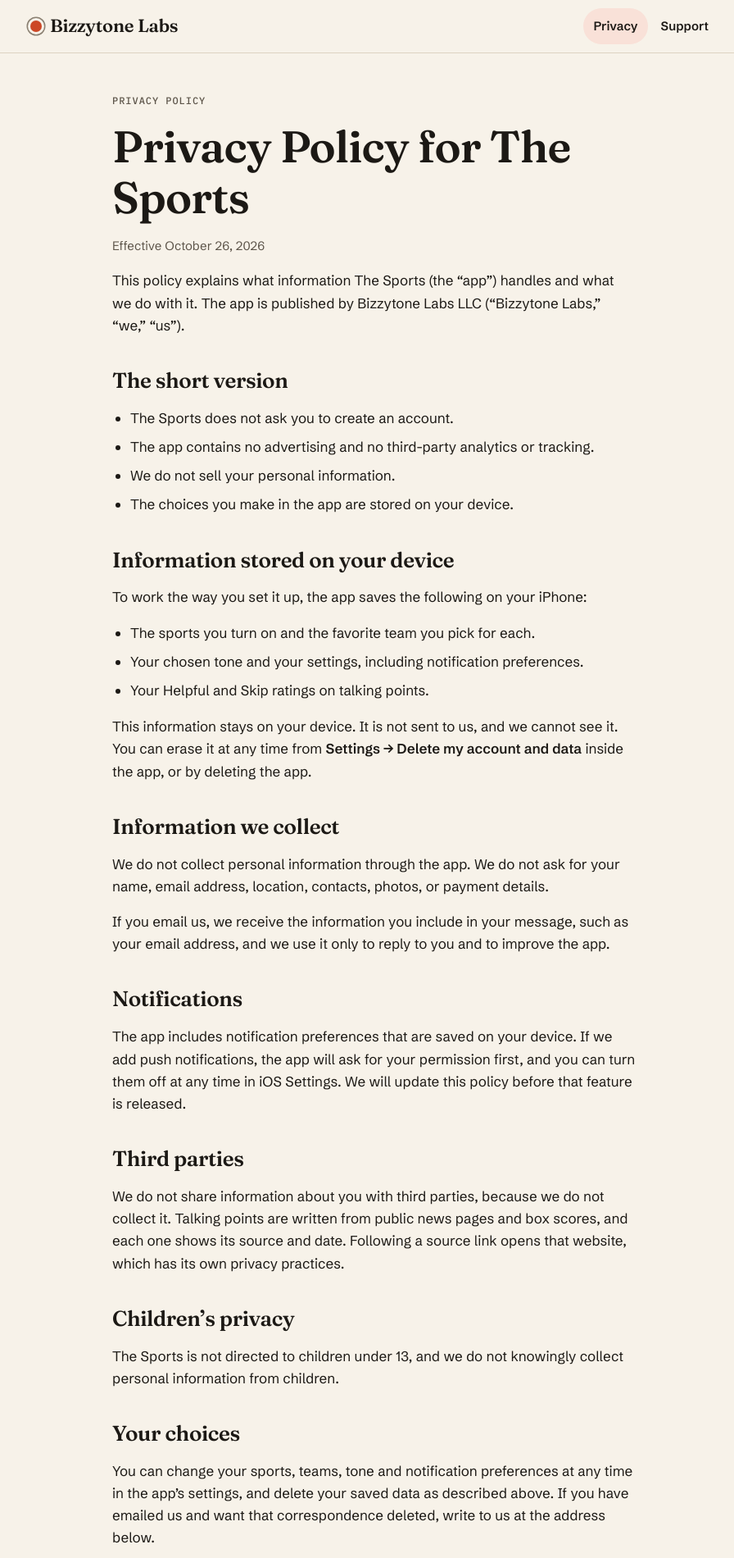
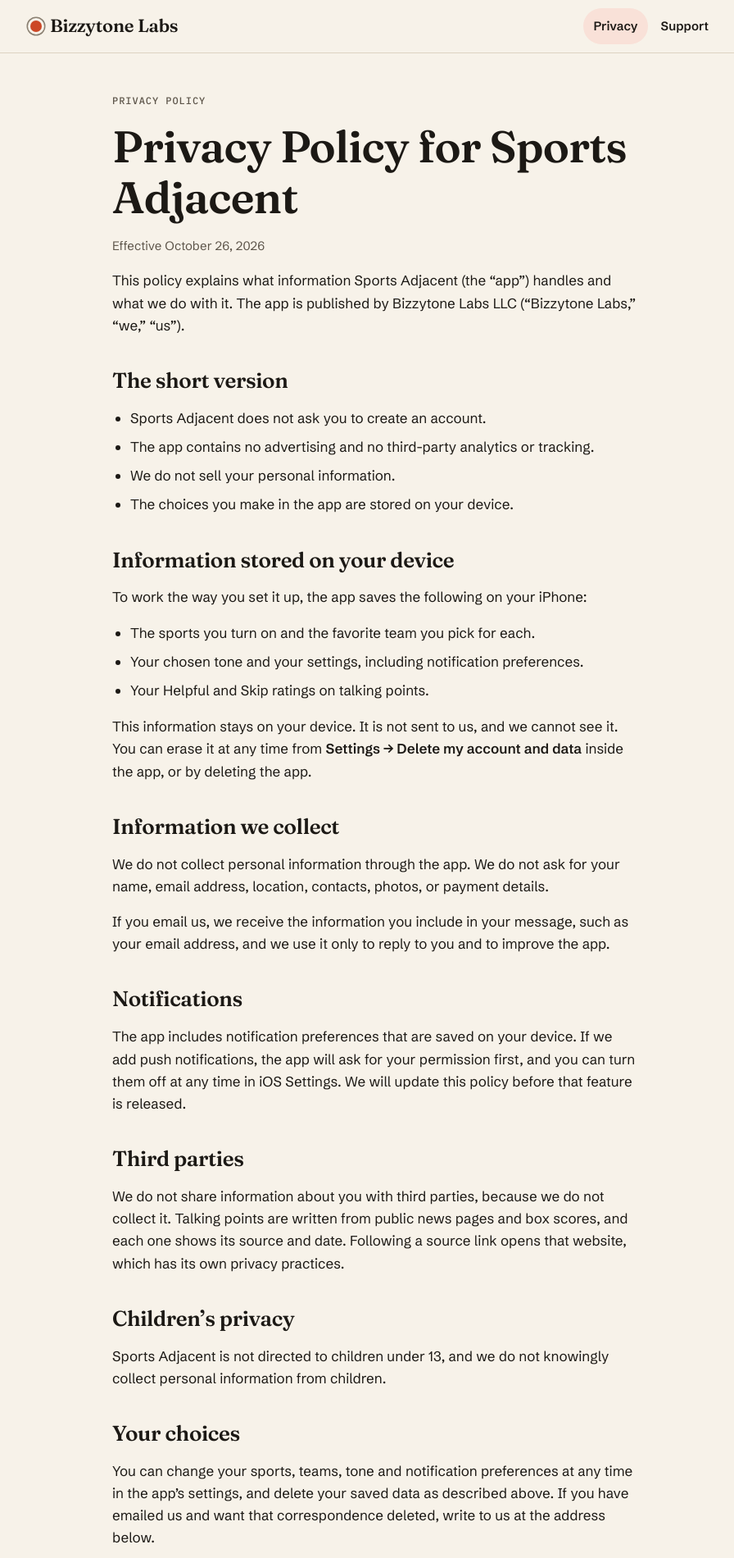
Before and after one commit to bizzytone/bizzytonelabs-site, a plain HTML site: page public/privacy/index.html in a window 1280 px wide. Shown: the top 1900 px of the page at 82% size, without its empty margins (183-1079 px from the left). Drawn offline with Linux system fonts and the light colour scheme.

Commit message:
Rename The Sports to Sports Adjacent on the privacy page
Co-Authored-By: Claude Sonnet 5.5 <noreply@anthropic.com>
Claude-Session: https://claude.ai/code/session_01Wcp79ZsQU4s2ZM4LZg7EE5

```diff
--- a/public/privacy/index.html
+++ b/public/privacy/index.html
@@ -3,8 +3,8 @@
 <head>
 <meta charset="utf-8">
 <meta name="viewport" content="width=device-width, initial-scale=1">
-<title>Privacy Policy — The Sports by Bizzytone Labs</title>
-<meta name="description" content="How The Sports and Bizzytone Labs LLC handle your information: no account, no ads, no tracking, and your choices stay on your device.">
+<title>Privacy Policy — Sports Adjacent by Bizzytone Labs</title>
+<meta name="description" content="How Sports Adjacent and Bizzytone Labs LLC handle your information: no account, no ads, no tracking, and your choices stay on your device.">
 <meta name="color-scheme" content="light dark">
 <link rel="icon" href="/favicon.svg" type="image/svg+xml">
 <link rel="canonical" href="https://bizzytonelabs.com/privacy/">
@@ -22,13 +22,13 @@
 
 <div class="wrap narrow prose">
   <p class="overline">Privacy Policy</p>
-  <h1>Privacy Policy for The Sports</h1>
+  <h1>Privacy Policy for Sports Adjacent</h1>
   <p class="meta">Effective October 26, 2026</p>
-  <p>This policy explains what information The Sports (the &ldquo;app&rdquo;) handles and what we do with it. The app is published by Bizzytone Labs LLC (&ldquo;Bizzytone Labs,&rdquo; &ldquo;we,&rdquo; &ldquo;us&rdquo;).</p>
+  <p>This policy explains what information Sports Adjacent (the &ldquo;app&rdquo;) handles and what we do with it. The app is published by Bizzytone Labs LLC (&ldquo;Bizzytone Labs,&rdquo; &ldquo;we,&rdquo; &ldquo;us&rdquo;).</p>
 
   <h2>The short version</h2>
   <ul>
-    <li>The Sports does not ask you to create an account.</li>
+    <li>Sports Adjacent does not ask you to create an account.</li>
     <li>The app contains no advertising and no third-party analytics or tracking.</li>
     <li>We do not sell your personal information.</li>
     <li>The choices you make in the app are stored on your device.</li>
@@ -54,7 +54,7 @@
   <p>We do not share information about you with third parties, because we do not collect it. Talking points are written from public news pages and box scores, and each one shows its source and date. Following a source link opens that website, which has its own privacy practices.</p>
 
   <h2>Children&rsquo;s privacy</h2>
-  <p>The Sports is not directed to children under 13, and we do not knowingly collect personal information from children.</p>
+  <p>Sports Adjacent is not directed to children under 13, and we do not knowingly collect personal information from children.</p>
 
   <h2>Your choices</h2>
   <p>You can change your sports, teams, tone and notification preferences at any time in the app&rsquo;s settings, and delete your saved data as described above. If you have emailed us and want that correspondence deleted, write to us at the address below.</p>
@@ -70,7 +70,7 @@
 <footer class="site"><div class="wrap">
   <nav aria-label="Footer"><a href="/">Home</a><a href="/privacy/">Privacy Policy</a><a href="/support/">Support</a><a href="mailto:tony@bizzytonelabs.com">tony@bizzytonelabs.com</a></nav>
   <p>&copy; 2026 Bizzytone Labs LLC. All rights reserved.</p>
-  <p>The Sports is not affiliated with or endorsed by any sports league or team. Team names are used only to identify them.</p>
+  <p>Sports Adjacent is not affiliated with or endorsed by any sports league or team. Team names are used only to identify them.</p>
 </div></footer>
 </body>
 </html>
```
